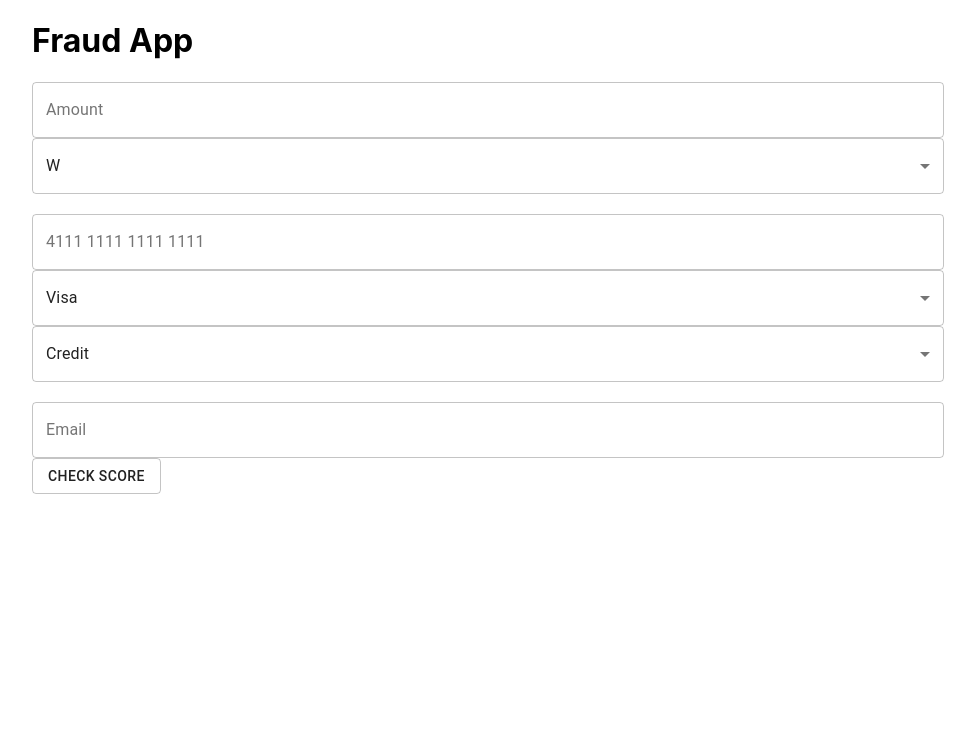
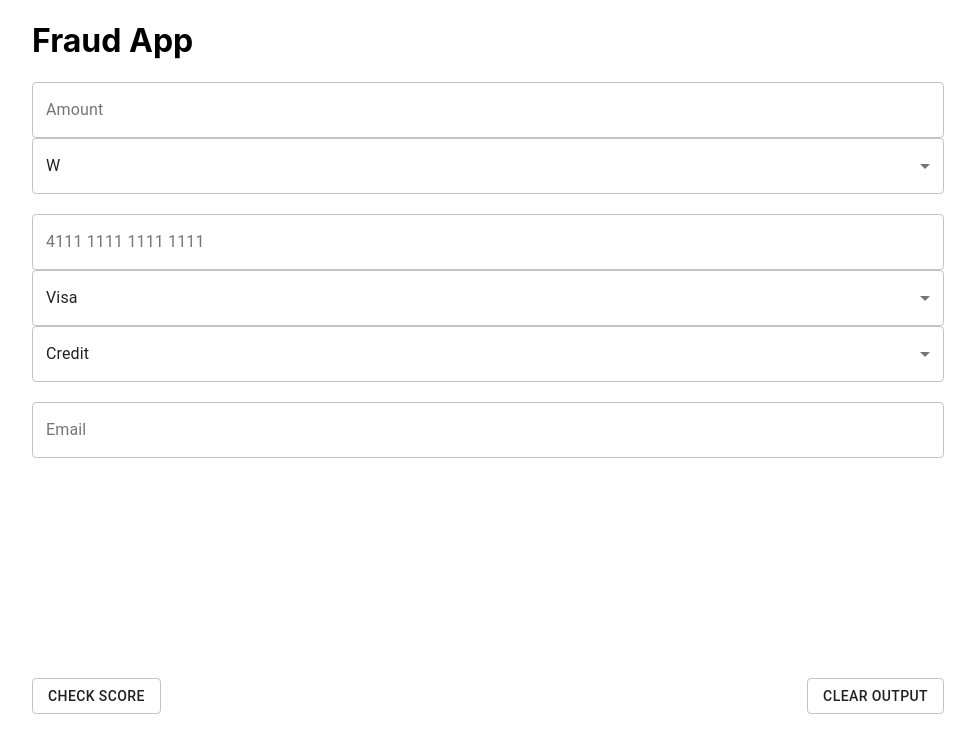
Before and after one commit to mxviteri/fraud_app, a React (Create React App) app in the folder client/: page / in a window 1280 px wide. Shown: the top 752 px of the page, without its empty margins (152-1127 px from the left). Built offline with nearby package versions, Linux system fonts and the light colour scheme.

Commit message:
more performance tuning

```diff
--- a/client/src/App.js
+++ b/client/src/App.js
@@ -24,6 +24,13 @@ const Progress = styled(CircularProgress)`
 const Fraud = styled.div`
   width: max-content;
   margin: 0 auto;
+  height: 200px;
+  margin-top: 20px;
+`
+
+const Actions = styled.div`
+  display: flex;
+  justify-content: space-between;
 `
 
 function App() {
@@ -38,7 +45,7 @@ function App() {
     e.preventDefault()
     const payload = { amount, product, card4, card6, email }
 
-    axios.post('/api/fraud', payload)
+    axios.post('http://localhost:5000/api/fraud', payload)
     .then(response => setFraud(response.data))
     .catch(error => {
       console.log('error fetching fraud score')
@@ -100,16 +107,20 @@ function App() {
               onChange={(e) => setEmail(e.target.value)}
               variant="outlined" />
           </Long>
-          <Button type="submit" variant="outlined">Check Score</Button>
-        </form>
           <Fraud>
             {fraud && (
               <div>
                 <p>{fraud.type}</p>
                 <Progress variant="determinate" value={fraud.score[0] * 100} />
+                <span>{fraud.score[0] * 100}</span>
               </div>
             )}
           </Fraud>
+          <Actions>
+            <Button type="submit" variant="outlined">Check Score</Button>
+            <Button variant="outlined" onClick={() => setFraud(null)}>Clear Output</Button>
+          </Actions>
+        </form>
       </Container>
     </div>
   );
```
Also changed, not shown: 1 other file (tests, documents, lock files or other folders). Lines whose indentation alone changed are shown as unchanged.
